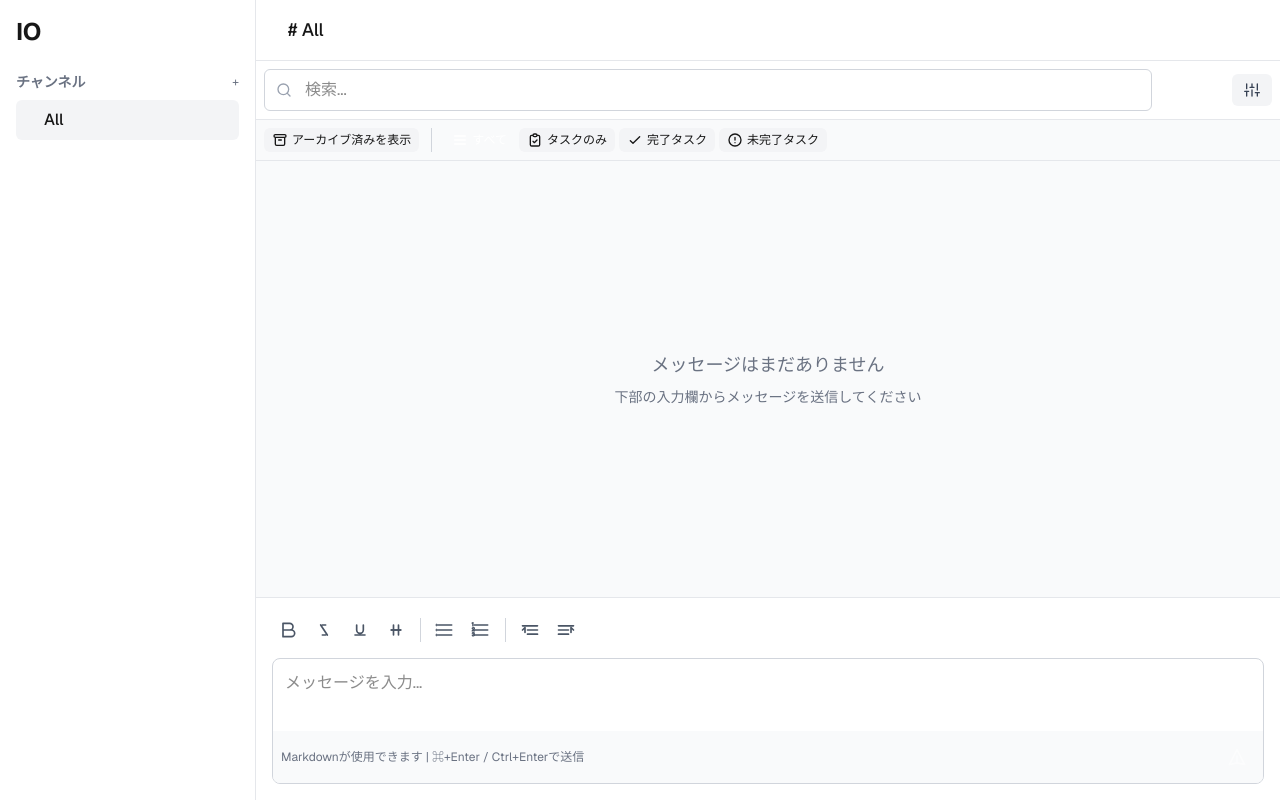
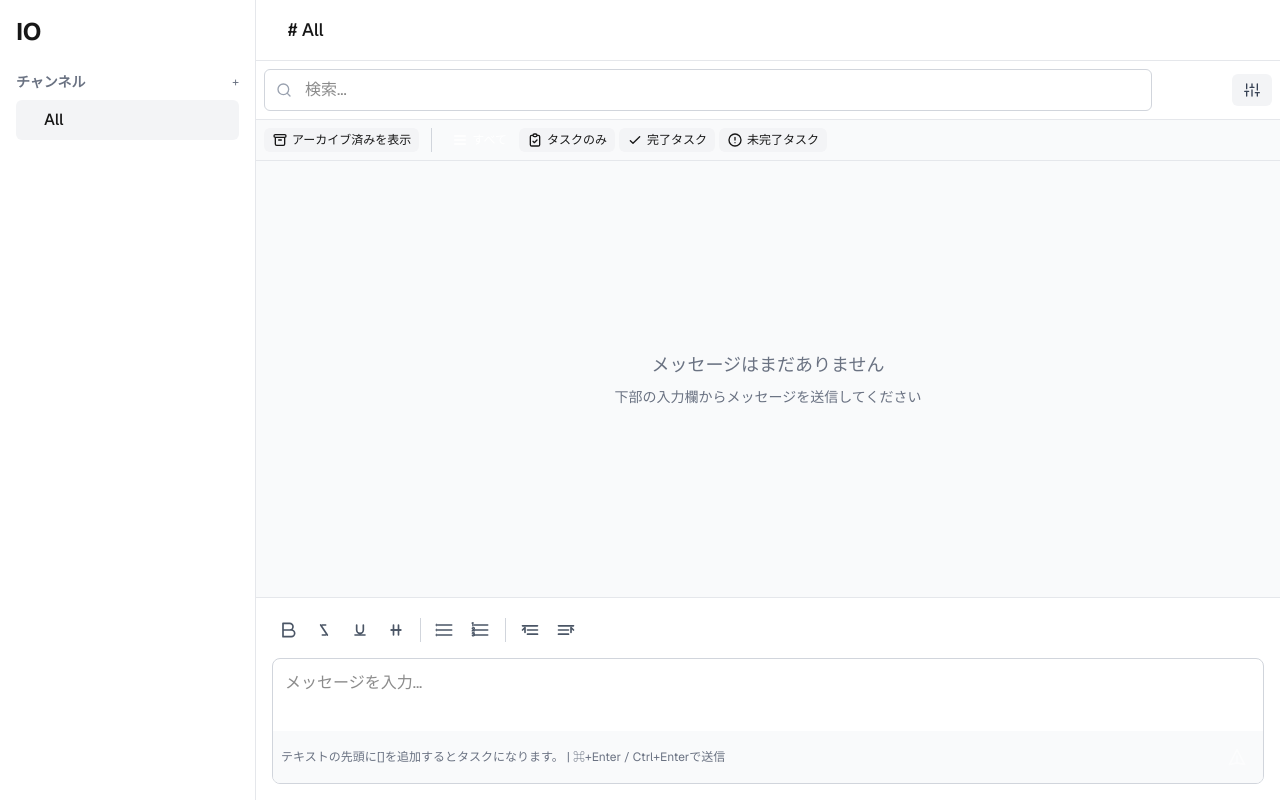
Before and after one commit to udus122/io-demo, a Next.js app: page / in a window 1280 px wide. Built offline with nearby package versions, Linux system fonts and the light colour scheme.

Commit message:
fix: update task creation instruction for clarity

```diff
--- a/src/components/message/MessageInput.tsx
+++ b/src/components/message/MessageInput.tsx
@@ -608,7 +608,7 @@ const MessageInput: React.FC<MessageInputProps> = ({
         {/* デスクトップ表示用のコントロールエリア（md以上の画面サイズで表示） */}
         <div className="hidden md:flex justify-between items-center p-2 bg-gray-50 dark:bg-gray-700">
           <div className="text-xs text-gray-500 dark:text-gray-400">
-            {replyToId ? '返信を作成中...' : 'Markdownが使用できます | ⌘+Enter / Ctrl+Enterで送信'}
+            {replyToId ? '返信を作成中...' : 'テキストの先頭に[]を追加するとタスクになります。 | ⌘+Enter / Ctrl+Enterで送信'}
           </div>
           <button
             onClick={handleSubmit}
--- a/src/components/message/MessageItem.tsx
+++ b/src/components/message/MessageItem.tsx
@@ -579,7 +579,7 @@ const MessageItem: React.FC<MessageItemProps> = ({
               autoFocus
             />
             <div className="text-xs text-gray-500 dark:text-gray-400 mt-1">
-              タスクとして設定するには、テキストの先頭に[]を追加してください。
+              テキストの先頭に[]を追加するとタスクになります。
               ⌘+Enter / Ctrl+Enterで保存。
             </div>
           </div>
```
